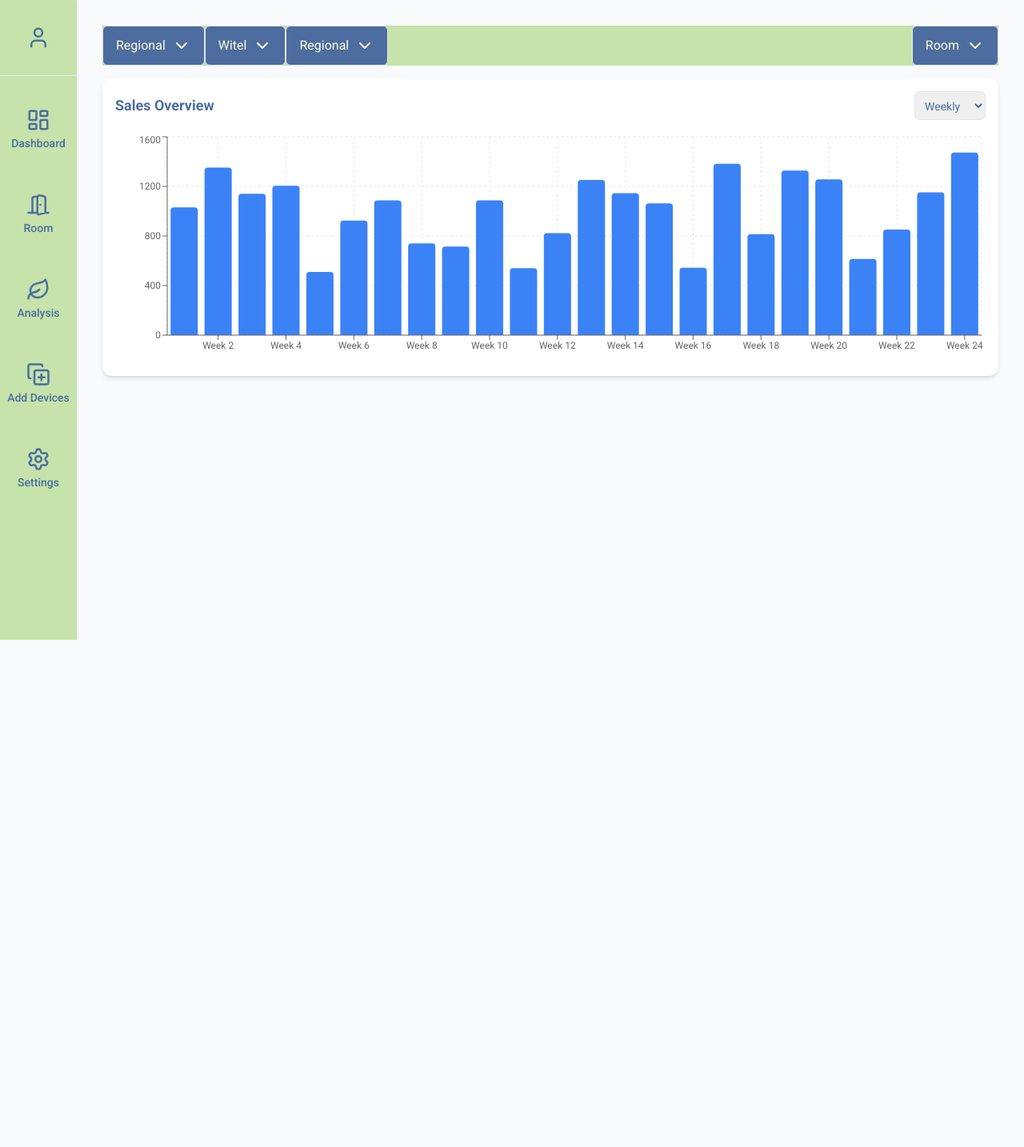
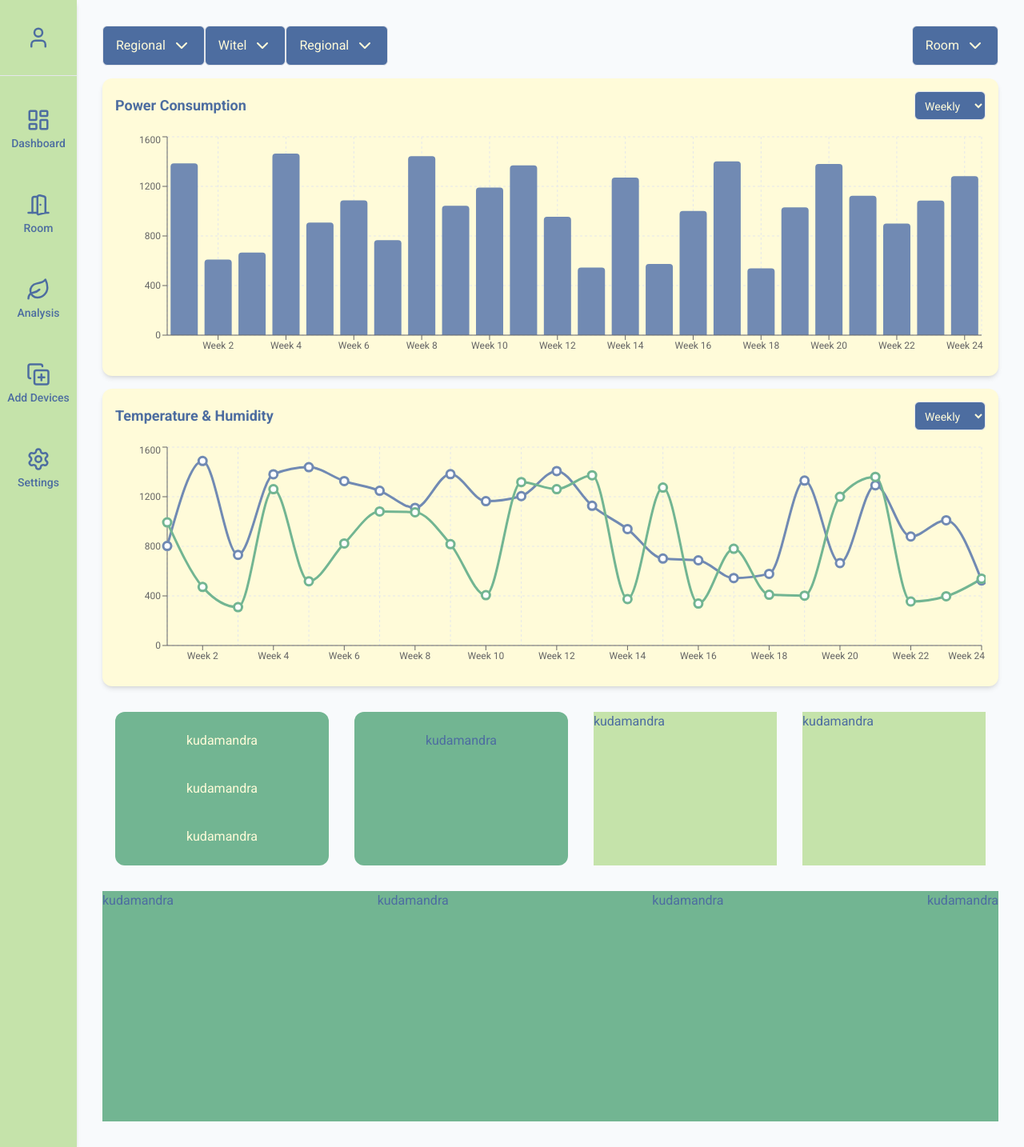
Before and after one commit to kudamandra92/cool_command, a React (Vite) app: page /dashboard in a window 1280 px wide. Shown: the whole page at 80% size. Before the commit the page ends 800 px from the top, so only its background shows below. Built offline with nearby package versions, Linux system fonts and the light colour scheme.

Commit message:
add newline and add status

```diff
--- a/src/components/ChartBar.jsx
+++ b/src/components/ChartBar.jsx
@@ -9,7 +9,7 @@ import {
   ResponsiveContainer,
 } from "recharts";
 
-export default function ChartBar() {
+export default function ChartBar({ title = "" }) {
   const [range, setRange] = useState("weekly");
   const [visibleCount, setVisibleCount] = useState(7);
 
@@ -46,12 +46,12 @@ export default function ChartBar() {
   }, []);
 
   return (
-    <div className="bg-white p-4 rounded-xl shadow-md w-full">
+    <div className="bg-yellowish p-4 rounded-xl shadow-md w-full">
       {/* 🔘 Chart Controls */}
       <div className="flex justify-between items-center mb-4">
-        <h2 className="text-lg font-semibold">Sales Overview</h2>
+        <h2 className="text-lg font-semibold">{title}</h2>
         <select
-          className="border rounded-md p-2 text-sm"
+          className="border rounded-md p-2 text-sm text-yellowish bg-blueish"
           value={range}
           onChange={(e) => setRange(e.target.value)}
         >
@@ -69,7 +69,7 @@ export default function ChartBar() {
             <XAxis dataKey="name" tick={{ fontSize: 12 }} />
             <YAxis tick={{ fontSize: 12 }} />
             <Tooltip />
-            <Bar dataKey="value" fill="#3b82f6" radius={[4, 4, 0, 0]} />
+            <Bar dataKey="value" fill="#718AB3" radius={[4, 4, 0, 0]} />
           </BarChart>
         </ResponsiveContainer>
       </div>
--- a/src/components/ChartLine.jsx
+++ b/src/components/ChartLine.jsx
@@ -1,4 +1,4 @@
-import { useState } from "react";
+import { useState, useEffect } from "react";
 import {
   LineChart,
   Line,
@@ -9,45 +9,52 @@ import {
   ResponsiveContainer,
 } from "recharts";
 
-export default function ChartLine() {
+export default function ChartLine({ title = "" }) {
   const [range, setRange] = useState("weekly");
+  const [visibleCount, setVisibleCount] = useState(7);
 
-  // 🧩 Dummy data sets
+  // 🧩 Dummy Data — same for all ranges (could be fetched later)
   const dataSets = {
-    daily: [
-      { name: "Mon", value: 40 },
-      { name: "Tue", value: 60 },
-      { name: "Wed", value: 80 },
-      { name: "Thu", value: 70 },
-      { name: "Fri", value: 90 },
-      { name: "Sat", value: 100 },
-      { name: "Sun", value: 50 },
-    ],
-    weekly: [
-      { name: "Week 1", value: 300 },
-      { name: "Week 2", value: 400 },
-      { name: "Week 3", value: 350 },
-      { name: "Week 4", value: 450 },
-    ],
-    monthly: [
-      { name: "Jan", value: 1200 },
-      { name: "Feb", value: 1500 },
-      { name: "Mar", value: 1400 },
-      { name: "Apr", value: 1700 },
-      { name: "May", value: 1800 },
-      { name: "Jun", value: 1600 },
-    ],
+    daily: Array.from({ length: 24 }, (_, i) => ({
+      name: `Day ${i + 1}`,
+      value: Math.floor(Math.random() * 120) + 20,
+      value2: Math.floor(Math.random() * 220) + 20,
+    })),
+    weekly: Array.from({ length: 24 }, (_, i) => ({
+      name: `Week ${i + 1}`,
+      value: Math.floor(Math.random() * 1000) + 500,
+      value2: Math.floor(Math.random() * 1100) + 300,
+    })),
+    monthly: Array.from({ length: 24 }, (_, i) => ({
+      name: `Month ${i + 1}`,
+      value: Math.floor(Math.random() * 5000) + 2000,
+      value2: Math.floor(Math.random() * 5500) + 500,
+    })),
   };
 
   const data = dataSets[range];
 
+  // 🧠 Handle responsive visible bars
+  useEffect(() => {
+    const updateVisibleCount = () => {
+      const width = window.innerWidth;
+      if (width < 640) setVisibleCount(7); // small (mobile)
+      else if (width < 1024) setVisibleCount(12); // medium (tablet)
+      else setVisibleCount(24); // large (desktop)
+    };
+
+    updateVisibleCount();
+    window.addEventListener("resize", updateVisibleCount);
+    return () => window.removeEventListener("resize", updateVisibleCount);
+  }, []);
+
   return (
-    <div className="bg-white p-4 rounded-xl shadow-md w-full">
+    <div className="bg-yellowish p-4 rounded-xl shadow-md w-full">
       {/* 🔘 Chart Controls */}
       <div className="flex justify-between items-center mb-4">
-        <h2 className="text-lg font-semibold">Visitors Overview</h2>
+        <h2 className="text-lg font-semibold">{title}</h2>
         <select
-          className="border rounded-md p-2 text-sm"
+          className="border rounded-md p-2 text-sm text-yellowish bg-blueish"
           value={range}
           onChange={(e) => setRange(e.target.value)}
         >
@@ -57,10 +64,10 @@ export default function ChartLine() {
         </select>
       </div>
 
-      {/* 📈 Line Chart */}
+      {/* 📊 Responsive Line Chart */}
       <div className="h-72">
         <ResponsiveContainer width="100%" height="100%">
-          <LineChart data={data}>
+          <LineChart data={data.slice(-visibleCount)}>
             <CartesianGrid strokeDasharray="3 3" stroke="#e5e7eb" />
             <XAxis dataKey="name" tick={{ fontSize: 12 }} />
             <YAxis tick={{ fontSize: 12 }} />
@@ -68,7 +75,15 @@ export default function ChartLine() {
             <Line
               type="monotone"
               dataKey="value"
-              stroke="#3b82f6"
+              stroke="#718AB3"
+              strokeWidth={3}
+              dot={{ r: 5 }}
+              activeDot={{ r: 7 }}
+            />
+            <Line
+              type="monotone"
+              dataKey="value2"
+              stroke="#72B592"
               strokeWidth={3}
               dot={{ r: 5 }}
               activeDot={{ r: 7 }}
--- a/src/pages/DashboardPage/DashboardPage.jsx
+++ b/src/pages/DashboardPage/DashboardPage.jsx
@@ -1,7 +1,7 @@
 import Sidebar from "../../components/Sidebar";
 import Dropdown from "../../components/Dropdown";
 import ChartBar from "../../components/ChartBar";
-import ChartLine from "../../components/ChartLine"
+import ChartLine from "../../components/ChartLine";
 
 export default function DashboardPage() {
   const dataSet = {
@@ -22,7 +22,7 @@ export default function DashboardPage() {
         </div>
         <div className="sm:hidden">+</div>
         <div className="flex flex-col w-full p-8 gap-4">
-          <div className="flex w-full bg-limeish justify-between">
+          <div className="flex w-full justify-between">
             <div className="flex">
               <div>
                 <Dropdown label={"Regional"} items={dataSet.regional} />
@@ -43,10 +43,29 @@ export default function DashboardPage() {
           </div>
 
           <div>
-            <ChartBar />
+            <ChartBar title="Power Consumption" />
           </div>
+
           <div>
-
+            <ChartLine title="Temperature & Humidity" />
+          </div>
+          <div className="flex flex-col sm:flex-row w-full justify-between h-56 p-4 gap-8 ">
+            <div className="flex flex-col w-full bg-greenish p-6 rounded-xl items-center justify-between text-yellowish">
+              <h1>kudamandra</h1>
+              <h1>kudamandra</h1>
+              <h1>kudamandra</h1>
+            </div>
+            <div className="flex flex-col w-full bg-greenish p-6 rounded-xl items-center">
+              kudamandra
+            </div>
+            <div className="flex flex-col w-full bg-limeish">kudamandra</div>
+            <div className="flex flex-col w-full bg-limeish">kudamandra</div>
+          </div>
+          <div className="flex flex-col sm:flex-row w-full justify-between h-72 bg-greenish">
+            <p>kudamandra</p>
+            <p>kudamandra</p>
+            <p>kudamandra</p>
+            <p>kudamandra</p>
           </div>
         </div>
       </div>
```
